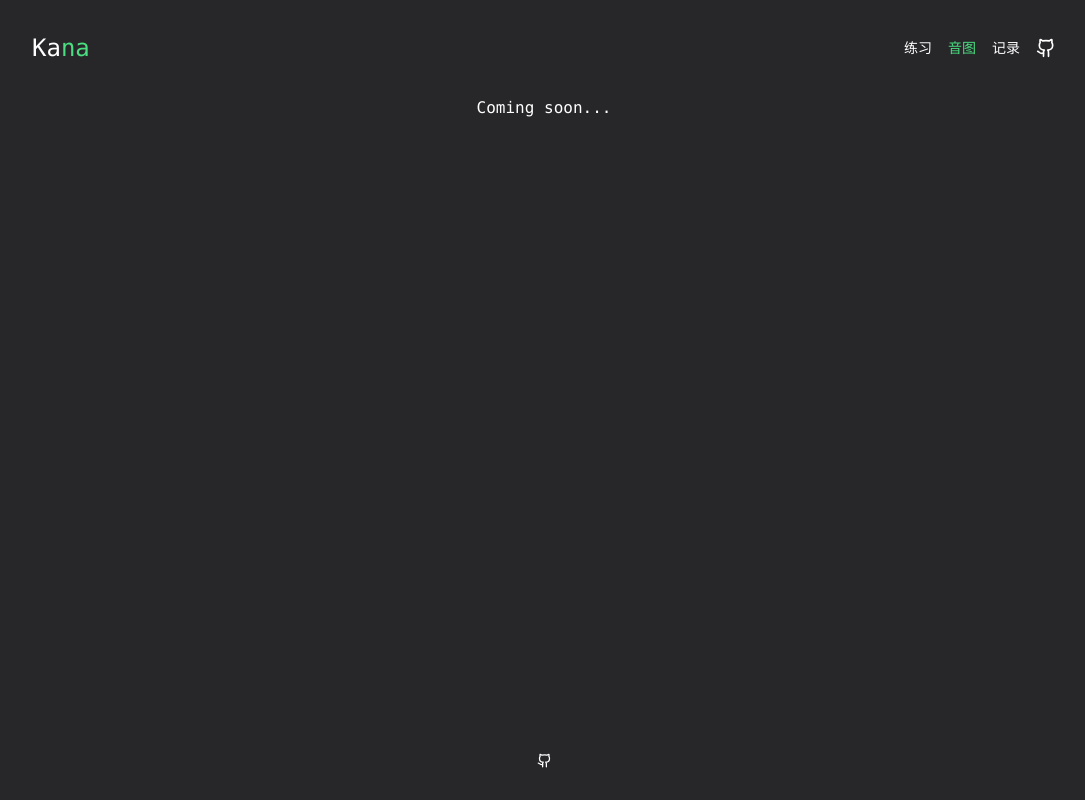
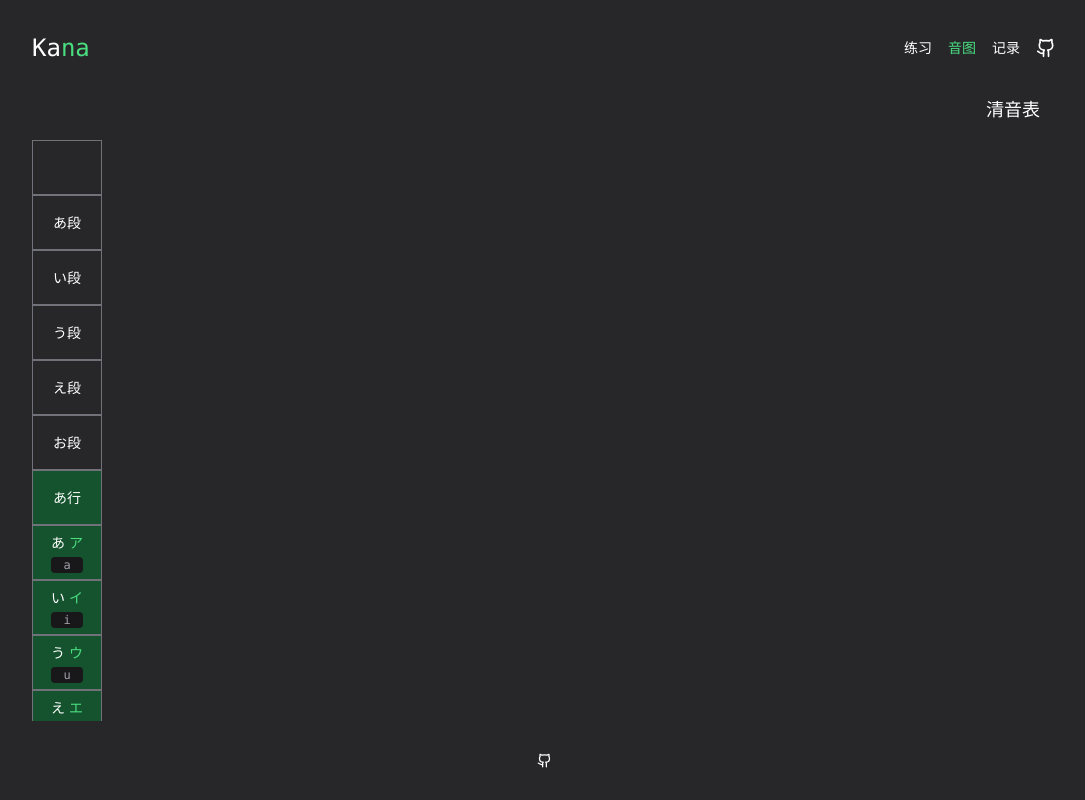
Before and after one commit to luhaifeng666/kana-playground, a Vue app: page /kana in a window 1280 px wide. Shown: the whole page, without its empty margins (96-1181 px from the left). Built offline with nearby package versions, Linux system fonts and the light colour scheme.

Commit message:
feat: 新增50音图

```diff
--- a/index.html
+++ b/index.html
@@ -2,7 +2,7 @@
  * @Author: luhaifeng666 youzui@hotmail.com
  * @Date: 2023-02-20 21:13:47
  * @LastEditors: luhaifeng666
- * @LastEditTime: 2023-02-21 10:06:34
+ * @LastEditTime: 2023-02-24 13:39:01
  * @Description:
 -->
 <!DOCTYPE html>
@@ -12,6 +12,7 @@
     <link rel="icon" href="/favicon.ico">
     <meta name="viewport" content="width=device-width, initial-scale=1.0">
     <title>Kana</title>
+    <!-- <script type="text/javascript" src="https://cdnjs.buymeacoffee.com/1.0.0/button.prod.min.js" data-name="bmc-button" data-slug="luhaifeng" data-color="#40DCA5" data-emoji=""  data-font="Bree" data-text="Buy me a coffee" data-outline-color="#000000" data-font-color="#ffffff" data-coffee-color="#FFDD00" ></script> -->
   </head>
   <body>
     <div id="app" class="bg-zinc-800"></div>
--- a/src/App.vue
+++ b/src/App.vue
@@ -1,8 +1,8 @@
 <!--
  * @Author: luhaifeng666 youzui@hotmail.com
  * @Date: 2023-02-20 21:13:47
- * @LastEditors: haifeng.lu
- * @LastEditTime: 2023-02-22 17:19:30
+ * @LastEditors: luhaifeng666
+ * @LastEditTime: 2023-02-24 14:32:07
  * @Description:
 -->
 
--- a/src/constants/index.ts
+++ b/src/constants/index.ts
@@ -2,7 +2,7 @@
  * @Author: haifeng.lu haifeng.lu@ly.com
  * @Date: 2023-02-21 16:08:49
  * @LastEditors: luhaifeng666
- * @LastEditTime: 2023-02-23 16:15:04
+ * @LastEditTime: 2023-02-24 16:47:30
  * @Description:
  */
 
@@ -15,28 +15,24 @@ export const MENU_ITEMS = [
 ]
 
 export interface Kana {
-  upperCase: string
-  lowerCase: string
-  roma: Array<string> | string
+  upperCase?: string
+  lowerCase?: string
+  roma?: Array<string> | string
+  name?: string // 用于标注是哪一行
 }
 
 //  平假名
-const KANA_LOWER_STR = 'あいうえおかきくけこさしすせそたちつてとなにぬねのはひふへほまみむめもやゆよらりるれろわをん'
+const KANA_LOWER_STR = 'あいうえおかきくけこさしすせそたちつてとなにぬねのはひふへほまみむめもや&ゆ&よらりるれろわ&&&をん'
 const DULL_KANA_LOWER_STR = 'がぎごげござじずぜぞだぢづでどばびぶべぼぱぴぷぺぽ'
 const AO_KANA_LOWER_STR = 'きゃ,きゅ,きょ,しゃ,しゅ,しょ,ちゃ,ちゅ,ちょ,にゃ,にゅ,にょ,ひゃ,ひゅ,ひょ,みゃ,みゅ,みょ,りゃ,りゅ,りょ'
 const AO_DULL_KANA_LOWER_STR = 'ぎゃ,ぎゅ,ぎょ,じゃ,じゅ,じょ,ぢゃ,ぢゅ,ぢょ,びゃ,びゅ,びょ,ぴゃ,ぴゅ,ぴょ'
 //  片假名
-const KANA_UPPER_STR = 'アイウエオカキクケコサシスセソタチツテトナニヌネノハヒフヘホマミムメモヤユヨラリルレロワヲン'
+const KANA_UPPER_STR = 'アイウエオカキクケコサシスセソタチツテトナニヌネノハヒフヘホマミムメモヤ&ユ&ヨラリルレロワ&&&ヲン'
 const DULL_KANA_UPPER_STR = 'ガギグゲゴザジズゼゾダヂヅデドバビブベボパピプペポ'
 const AO_KANA_UPPER_STR = 'キャ,キュ,キョ,シャ,シュ,ショ,チャ,チュ,チョ,ニャ,ニュ,ニョ,ヒャ,ヒュ,ヒョ,ミャ,ミュ,ミョ,リャ,リュ,リョ'
 const AO_DULL_KANA_UPPER_STR = 'ギャ,ギュ,ギョ,ジャ,ジュ,ジョ,ヂャ,ヂュ,ヂョ,ビャ,ビュ,ビョ,ピャ,ピュ,ピョ'
 //  罗马音
-const VOWEL = 'a,i,u,e,o' // 元音
-const CONSONANT = 'k,s,t,n,h,m,y,r,w' // 辅音
-const DULL_CONSONANT = 'g,z,d,b,p' // 浊辅音
-const AO_CONSONANT = 'k,s,t,n,h,m,r' // 拗辅音
-const AO_DULL_CONSONANT = 'g,z,d,p,b' // 拗浊辅音
-const KANA_ROMA_STR = 'a,i,u,e,o,ka,ki,ku,ke,ko,sa,si/shi,su,se,so,ta,ti,tu/tsu,te,to,na,ni,nu,ne,no,ha,hi,hu,he,ho,ma,mi,mu,me,mo,ya,yu,yo,ra,ri,ru,re,ro,wa,wo,nn'
+const KANA_ROMA_STR = 'a,i,u,e,o,ka,ki,ku,ke,ko,sa,si/shi,su,se,so,ta,ti,tu/tsu,te,to,na,ni,nu,ne,no,ha,hi,hu,he,ho,ma,mi,mu,me,mo,ya,&,yu,&,yo,ra,ri,ru,re,ro,wa,&,&,&,wo,nn'
 const DULL_KANA_ROMA_STR = 'ga,gi,gu,ge,go,za,zi,zu,ze,zo,da,di,du,de,do,ba,bi,bu,be,bo,pa,pi,pu,pe,po'
 const AO_KANA_ROMA_STR = 'kya,kyu,kyo,sya,syu,syo,tya,tyu,tyo,nya,nyu,nyo,hya,hyu,hyo,mya,myu,myo,rya,ryu,ryo'
 const AO_DULL_KANA_ROMA_STR = 'gya,gyu,gyo,zya,zyu,zyo,dya,dyu,dyo,bya,byu,byo,pya,pyu,pyo'
@@ -45,14 +41,15 @@ const AO_DULL_KANA_ROMA_STR = 'gya,gyu,gyo,zya,zyu,zyo,dya,dyu,dyo,bya,byu,byo,p
 const kanaGenerator = (lower:string, upper:string, roma:string, splitor = '') => lower.split(splitor).reduce((res: Array<Kana>, item, index) => {
   const upperList = upper.split(splitor)
   const romaList = roma.split(',')
-  return [...res, {
+  // 如果有占位符 & ，插入空对象
+  return [...res, item === '&' ? {} : {
     upperCase: upperList[index],
     lowerCase: item,
     roma: romaList[index].includes('/') ? romaList[index].split('/') : romaList[index]
   }]
 }, [])
 
-//  定义50音图
+//  定义清音
 export const KANA: Array<Kana> = kanaGenerator(KANA_LOWER_STR, KANA_UPPER_STR, KANA_ROMA_STR)
 
 //  定义浊音
@@ -64,6 +61,17 @@ export const AO: Array<Kana> = kanaGenerator(AO_KANA_LOWER_STR, AO_KANA_UPPER_ST
 //  定义拗浊音
 export const AO_DULL: Array<Kana> = kanaGenerator(AO_DULL_KANA_LOWER_STR, AO_DULL_KANA_UPPER_STR, AO_DULL_KANA_ROMA_STR, ',')
 
+// 五十音图
+export const KANA_FIFTY: Array<Array<Kana>> = KANA_LOWER_STR.slice(0, KANA_LOWER_STR.length - 1).split('').filter(
+  (char, index) => !(index % 5)
+).map((vowel: string, index: number) => [
+  { name: `${vowel}行` },
+  ...KANA.slice(index * 5, (index + 1) * 5)
+])
+
+// 定义段数
+export const COLS: Array<Kana> = KANA.slice(0, 5).map(item => ({ name: `${item.lowerCase}段` }))
+
 // 定义模式
 export const PATTERN: Array<{ name: string, type: string }> = [
   { name: '平假名', type: 'lowerCase' },
--- /dev/null
+++ b/src/utils/index.ts
@@ -0,0 +1,17 @@
+/*
+ * @Author: luhaifeng666 youzui@hotmail.com
+ * @Date: 2023-02-24 15:23:26
+ * @LastEditors: luhaifeng666
+ * @LastEditTime: 2023-02-24 15:31:20
+ * @Description:
+ */
+
+/**
+ * 判断是否是空对象
+ * @param target
+ * @returns Boolean
+ */
+export const isEmpty = (target: any):boolean => {
+  // 不是对象类型，返回
+  return Object.prototype.toString.call(target) !== '[object Object]' || !Object.keys(target).length
+}
--- a/src/views/KanaView.vue
+++ b/src/views/KanaView.vue
@@ -1,10 +1,49 @@
 <!--
  * @Author: luhaifeng666 youzui@hotmail.com
  * @Date: 2023-02-21 11:21:35
- * @LastEditors: haifeng.lu
- * @LastEditTime: 2023-02-21 15:58:57
+ * @LastEditors: luhaifeng666
+ * @LastEditTime: 2023-02-24 16:46:14
  * @Description:
 -->
 <template>
-  <p class="text-white">Coming soon...</p>
+  <div overflow="scroll" w="full">
+    <kana-container left-title="清音表" right-title="清音读音注意点">
+      <div display="flex" items="end" flex="col" growth="0">
+        <div v-for="(line, lineNum) in [cols, ...KANA_FIFTY]" :key="lineNum" display="flex">
+          <div
+            v-for="({ name, roma, upperCase, lowerCase }, index) in line"
+            :key="`${name || roma || ''}_${index}`"
+            :class="['flex-center', lineNum === 1 && 'bg-green-900']" text="center" w="70px" h="55px" border="1 zinc-500"
+          >
+            <p text="white sm" v-if="name">{{ name }}</p>
+            <p v-else-if="lowerCase && upperCase && roma" text="white">
+              <p text="sm"><span mr="1">{{ lowerCase }}</span><span text="green-400">{{ upperCase }}</span></p>
+              <p
+                v-bind="{
+                  ...(Array.isArray(roma) ? {
+                    bg: 'green-400',
+                    text: 'xs white'
+                  } : { text: 'xs zinc-400', bg: 'zinc-900' })
+                }" mt="1" border="rounded"
+              >{{ getRoma(roma) }}</p>
+            </p>
+          </div>
+        </div>
+      </div>
+      <template #right>
+      </template>
+    </kana-container>
+  </div>
 </template>
+
+<script lang="ts" setup>
+import { computed } from 'vue'
+import KanaContainer from './components/KanaContainer.vue'
+import { KANA_FIFTY, COLS } from '@/constants'
+
+// 格式化段数
+const cols = computed(() => [{}, ...COLS])
+
+// 格式化罗马音
+const getRoma = (roma: string | Array<string>) => Array.isArray(roma) ? roma.join('/') : roma
+</script>
--- a/src/views/PlaygroundView.vue
+++ b/src/views/PlaygroundView.vue
@@ -2,7 +2,7 @@
  * @Author: luhaifeng666 youzui@hotmail.com
  * @Date: 2023-02-21 11:21:46
  * @LastEditors: luhaifeng666
- * @LastEditTime: 2023-02-23 21:13:20
+ * @LastEditTime: 2023-02-24 15:31:37
  * @Description:
 -->
 <template>
@@ -81,6 +81,7 @@ import type { Kana } from '@/constants'
 import dayjs from 'dayjs'
 import { ChevronLeft, ChevronRight, ArrowRight } from 'lucide-vue-next'
 import { KANA, DULL, AO, AO_DULL, PATTERN } from '@/constants'
+import { isEmpty } from '@/utils'
 
 onBeforeMount(() => {
   // 初始化 currentIndex 的值
@@ -99,7 +100,7 @@ onBeforeUnmount(() => {
 // 定义抽取的个数
 const count:Ref<number> = ref(0)
 // 所有的假名
-const kanas = [...KANA, ...DULL, ...AO, ...AO_DULL]
+const kanas = [...KANA, ...DULL, ...AO, ...AO_DULL].filter(kana => !isEmpty(kana))
 // 当前是第几个
 const currentIndex: Ref<number> = ref(0)
 // 是否点击
@@ -213,7 +214,7 @@ const validation = (val: string, typeIndex = 0) => {
   const targetVal = currentKana.value[type as keyof Kana]
   if (type === 'roma') {
     _val = _val.toLowerCase()
-    return typeof(targetVal) === 'string' ? _val === targetVal : targetVal.includes(_val)
+    return typeof(targetVal) === 'string' ? _val === targetVal : (targetVal || []).includes(_val)
   }
   return targetVal === _val
 }
--- /dev/null
+++ b/src/views/components/KanaContainer.vue
@@ -0,0 +1,19 @@
+<template>
+  <div display="flex" w="full" flex="shrink-0">
+    <div basis="1/2" pr="4">
+      <p text="white lg right" mb="4">{{ leftTitle }}</p>
+      <slot></slot>
+    </div>
+    <div basis="1/2" pl="4">
+      <p text="white lg" mb="4">{{ rightTitle }}</p>
+      <slot name="right"></slot>
+    </div>
+  </div>
+</template>
+
+<script lang="ts" setup>
+defineProps({
+  leftTitle: { type: String, default: '' },
+  rightTitle: { type: String, default: '' }
+})
+</script>
```
Also changed, not shown: 1 other file (tests, documents, lock files or other folders).
